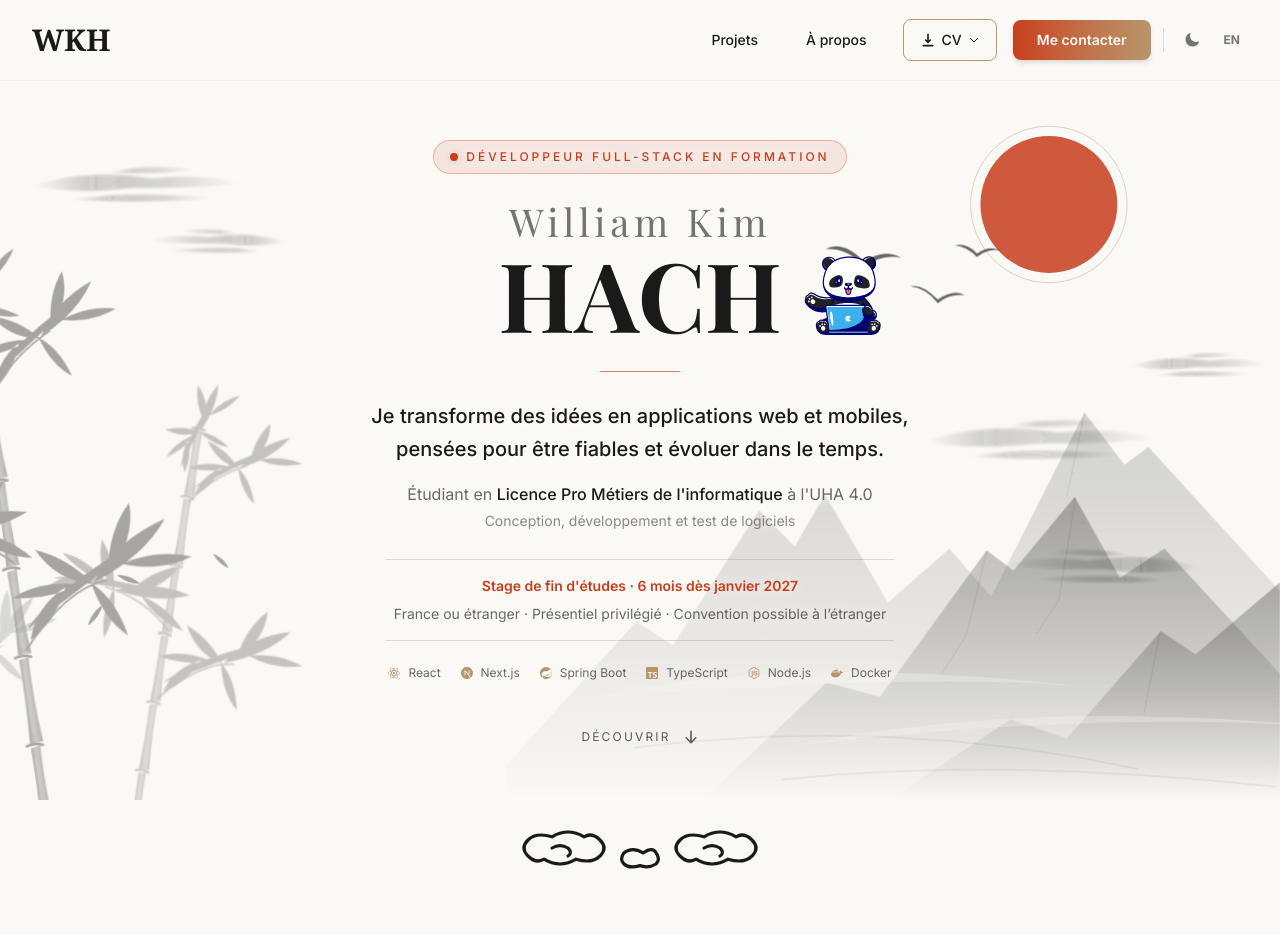
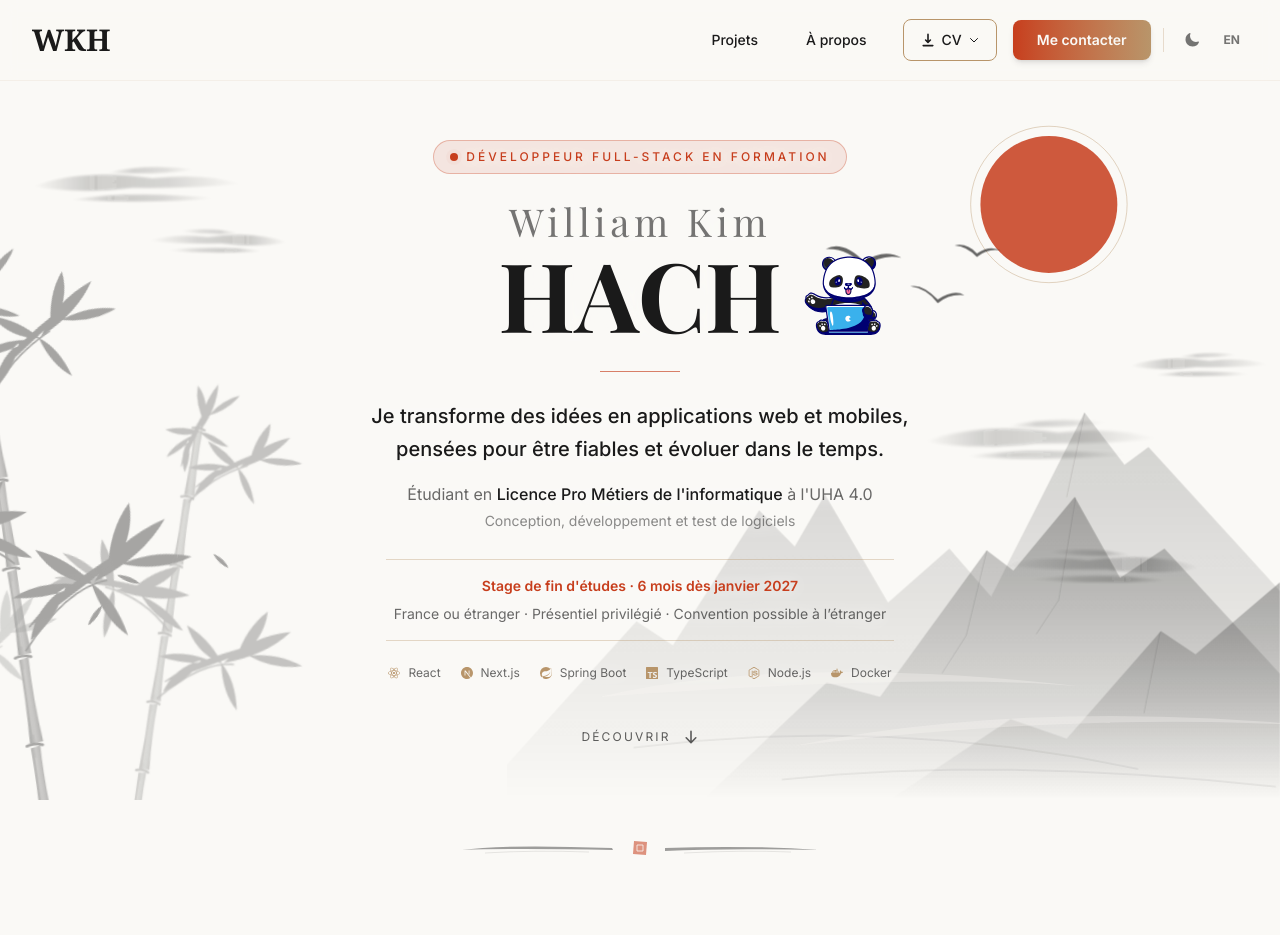
Before and after one commit to hachwilliam89-spec/portfolio-kim, a Next.js app: page / in a window 1280 px wide. Shown: the top 935 px of the page. Built offline with nearby package versions, Linux system fonts and the light colour scheme; a web font is replaced by a local one.

Commit message:
separateurs maj et supressions numero pour els titres projets

```diff
--- a/app/page.tsx
+++ b/app/page.tsx
@@ -4,112 +4,22 @@ import Hero from '@/components/Hero';
 import Projects from '@/components/Projects';
 import About from '@/components/About';
 import Contact from '@/components/Contact';
-import { motion } from 'framer-motion';
-
-// Composant séparateur nuages chinois (祥云) - vrais nuages stylisés
-function CloudSeparator({ variant = 1 }: { variant?: 1 | 2 | 3 }) {
-    return (
-        <div className="relative w-full h-20 md:h-24 overflow-hidden flex items-center justify-center">
-            <motion.svg
-                initial={{ opacity: 0, scale: 0.95 }}
-                whileInView={{ opacity: 1, scale: 1 }}
-                viewport={{ once: true }}
-                transition={{ duration: 0.8 }}
-                className="w-[250px] md:w-[320px] h-auto opacity-[0.07]"
-                viewBox="0 0 200 50"
-                xmlns="http://www.w3.org/2000/svg"
-            >
-                {variant === 1 && (
-                    <g fill="none" stroke="#1a1a1a" strokeWidth="2" strokeLinecap="round" strokeLinejoin="round">
-                        {/* Nuage gauche */}
-                        <path d="M 30 30
-                                 Q 25 25, 30 20
-                                 Q 35 15, 45 18
-                                 Q 55 12, 65 18
-                                 Q 70 15, 75 20
-                                 Q 80 25, 75 30
-                                 Q 70 35, 60 32
-                                 Q 50 38, 40 32
-                                 Q 35 35, 30 30 Z" />
-                        {/* Spirale intérieure */}
-                        <path d="M 45 25 Q 50 22, 55 25 Q 58 28, 55 30" />
-
-                        {/* Nuage droit */}
-                        <path d="M 125 30
-                                 Q 120 25, 125 20
-                                 Q 130 15, 140 18
-                                 Q 150 12, 160 18
-                                 Q 165 15, 170 20
-                                 Q 175 25, 170 30
-                                 Q 165 35, 155 32
-                                 Q 145 38, 135 32
-                                 Q 130 35, 125 30 Z" />
-                        {/* Spirale intérieure */}
-                        <path d="M 140 25 Q 145 22, 150 25 Q 153 28, 150 30" />
-
-                        {/* Petit nuage central */}
-                        <path d="M 90 35 Q 87 32, 90 28 Q 95 24, 102 28 Q 108 24, 110 28 Q 113 32, 110 35 Q 105 38, 100 36 Q 93 38, 90 35 Z" />
-                    </g>
-                )}
-
-                {variant === 2 && (
-                    <g fill="none" stroke="#1a1a1a" strokeWidth="2" strokeLinecap="round" strokeLinejoin="round">
-                        {/* Grand nuage central */}
-                        <path d="M 55 32
-                                 Q 50 27, 55 22
-                                 Q 62 16, 75 18
-                                 Q 88 10, 105 16
-                                 Q 118 10, 130 18
-                                 Q 143 16, 148 22
-                                 Q 153 27, 148 32
-                                 Q 143 38, 130 35
-                                 Q 115 42, 100 36
-                                 Q 85 42, 70 35
-                                 Q 58 38, 55 32 Z" />
-                        {/* Spirales intérieures */}
-                        <path d="M 75 26 Q 80 23, 85 26 Q 88 29, 85 31" />
-                        <path d="M 115 26 Q 120 23, 125 26 Q 128 29, 125 31" />
-                    </g>
-                )}
-
-                {variant === 3 && (
-                    <g fill="none" stroke="#1a1a1a" strokeWidth="2" strokeLinecap="round" strokeLinejoin="round">
-                        {/* Trois petits nuages dispersés */}
-                        {/* Nuage gauche */}
-                        <path d="M 25 28 Q 22 24, 26 20 Q 32 16, 42 19 Q 48 16, 52 20 Q 56 24, 52 28 Q 48 32, 40 30 Q 30 33, 25 28 Z" />
-                        <path d="M 35 24 Q 38 22, 41 24" />
-
-                        {/* Nuage central (plus haut) */}
-                        <path d="M 85 22 Q 82 18, 86 14 Q 92 10, 102 13 Q 108 10, 112 14 Q 116 18, 112 22 Q 108 26, 100 24 Q 90 27, 85 22 Z" />
-                        <path d="M 95 18 Q 98 16, 101 18" />
-
-                        {/* Nuage droit */}
-                        <path d="M 145 30 Q 142 26, 146 22 Q 152 18, 162 21 Q 168 18, 172 22 Q 176 26, 172 30 Q 168 34, 160 32 Q 150 35, 145 30 Z" />
-                        <path d="M 155 26 Q 158 24, 161 26" />
-                    </g>
-                )}
-            </motion.svg>
-        </div>
-    );
-}
+import BrushSeparator from '@/components/BrushSeparator';
 
 export default function Home() {
     return (
         <main className="min-h-screen">
             <Hero />
 
-            {/* Séparateur nuages - deux nuages + petit central */}
-            <CloudSeparator variant={1} />
+            <BrushSeparator />
 
             <Projects />
 
-            {/* Séparateur nuages - grand nuage central */}
-            <CloudSeparator variant={2} />
+            <BrushSeparator />
 
             <About />
 
-            {/* Séparateur nuages - trois petits nuages dispersés */}
-            <CloudSeparator variant={3} />
+            <BrushSeparator />
 
             <Contact />
         </main>
--- /dev/null
+++ b/components/BrushSeparator.tsx
@@ -0,0 +1,19 @@
+/** Decorative brush strokes separating the portfolio sections. */
+export default function BrushSeparator() {
+    return (
+        <div className="flex h-20 w-full items-center justify-center px-6 md:h-24" aria-hidden="true">
+            <svg
+                className="h-auto w-full max-w-[400px] text-ink opacity-55"
+                viewBox="0 0 400 76"
+                fill="none"
+                focusable="false"
+            >
+                <path d="M22 40Q62 34 172 38L173 40Q71 38 22 40Z" fill="currentColor" opacity=".75" />
+                <path d="M225 38Q308 35 379 40Q283 38 225 41Z" fill="currentColor" opacity=".75" />
+                <path d="M45 43Q93 40 149 42M244 43Q303 40 351 42" stroke="currentColor" strokeWidth=".5" opacity=".35" />
+                <path d="M194 31L207 32L206 45L193 44Z" className="fill-vermillon dark:fill-[#e98c70]" />
+                <path d="M197 35L203 35L203 41L197 41Z" className="stroke-washi" strokeWidth=".8" />
+            </svg>
+        </div>
+    );
+}
--- a/components/LanternHeading.tsx
+++ b/components/LanternHeading.tsx
@@ -70,7 +70,6 @@ export default function LanternHeading({ children, featured = false }: { childre
             </svg>
             <h3 className={`font-display text-ink ${featured ? 'text-2xl sm:text-3xl' : 'text-xl sm:text-2xl'}`}>{children}</h3>
             <span className="chapter-rule flex-1" aria-hidden="true" />
-            <span className="hidden sm:block text-xs tracking-widest text-gold" aria-hidden="true">{featured ? '01' : '02'}</span>
         </div>
     );
 }
```
